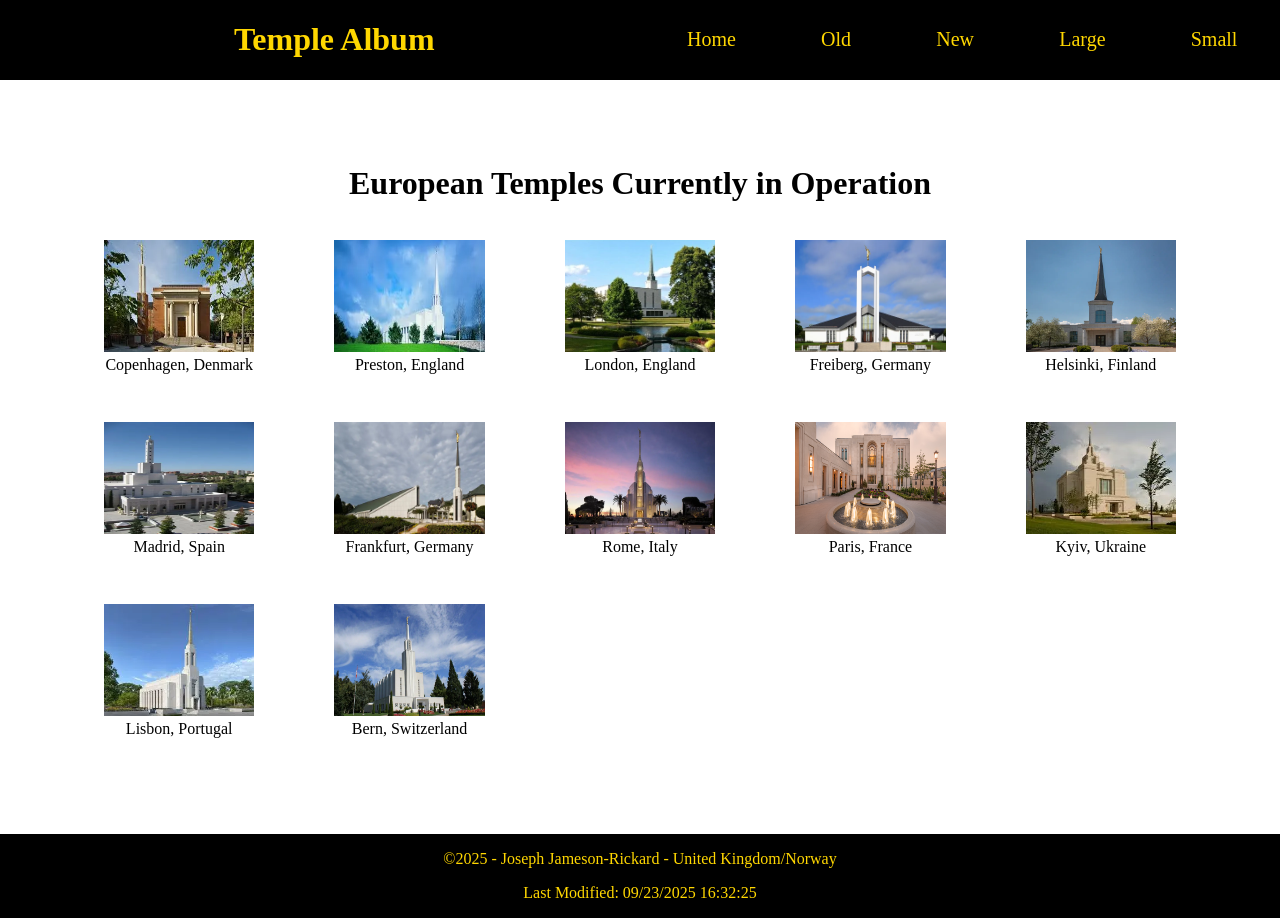
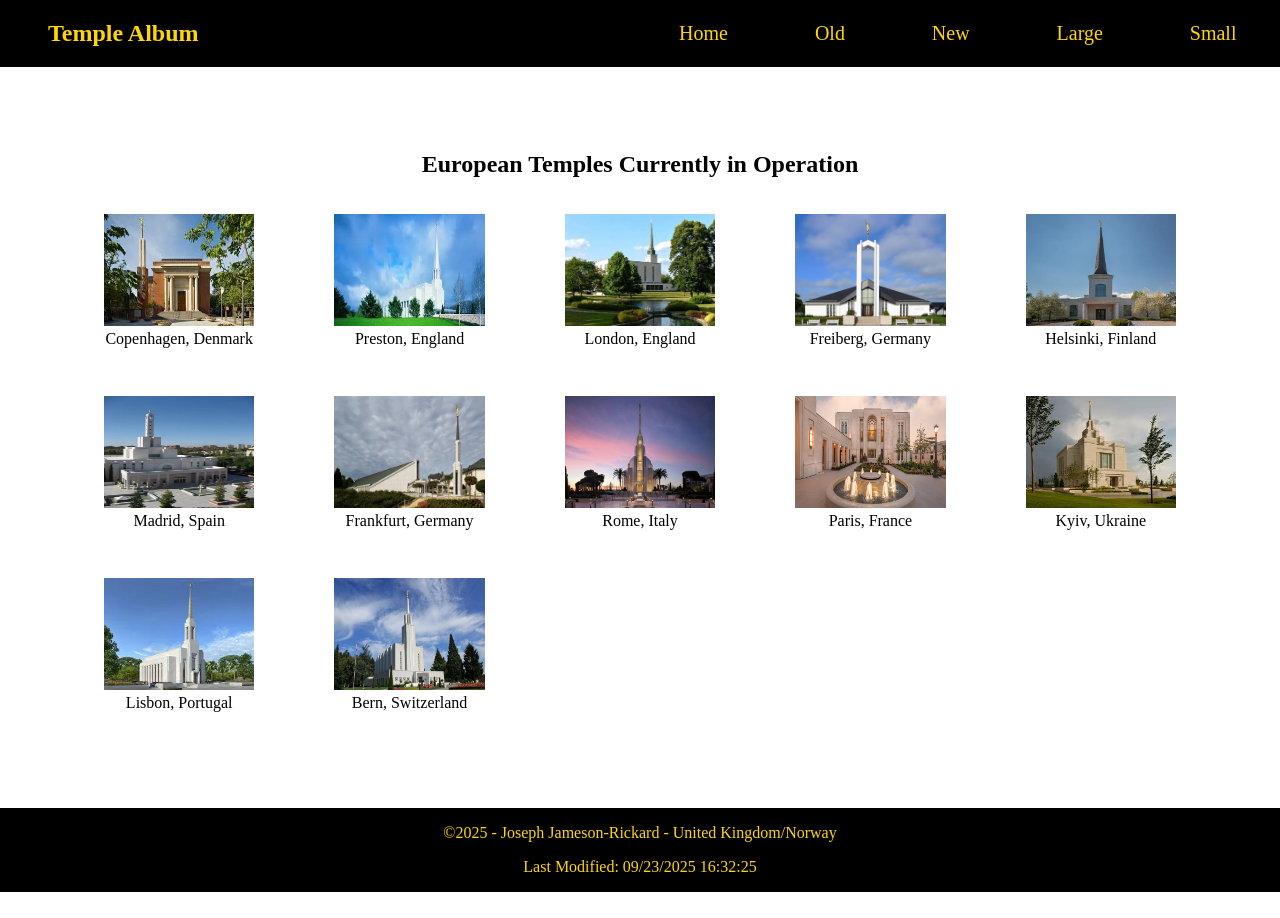
Before and after one commit to JJRTechSec/wdd131, a plain HTML site: page temples.html in a window 1280 px wide. After the commit the page ends 892 px from the top, so only its background shows below. Drawn offline with Linux system fonts and the light colour scheme.

Commit message:
updated the h2 issue in the audit

```diff
--- a/styles/temples-large.css
+++ b/styles/temples-large.css
@@ -28,7 +28,7 @@
     color: var(--color2);
   }
 
-  header h1 {
+  header h2 {
     flex: 4;
     margin-left: 2em;
   }
@@ -58,7 +58,7 @@
     justify-content: space-around;
   }
 
-  h1 {
+  main h2 {
     grid-column: 1 / -1;
     text-align: center;
   }
--- a/styles/temples.css
+++ b/styles/temples.css
@@ -106,7 +106,7 @@
     color: var(--color2);
   }
 
-  main h1 {
+  main h2 {
     margin: 5%;
     font-size: 1.5em;
   }
--- a/temples.html
+++ b/temples.html
@@ -14,7 +14,7 @@
     <!-- HEADER -->
   <body>
     <header>
-      <h1>Temple Album</h1>
+      <h2>Temple Album</h2>
       <nav id="menu">
         <ul class="navigation">
           <li class="link"><a href="">Home</a></li>
@@ -27,7 +27,7 @@
     </header>
     <!-- MAIN -->
     <main>
-      <h1>European Temples Currently in Operation</h1>
+      <h2>European Temples Currently in Operation</h2>
       <figure>
         <img src="images/copenhagentemple.webp" alt="Image of the Copenhagen, Denamrk temple.">
         <figcaption>Copenhagen, Denmark</figcaption>
```
